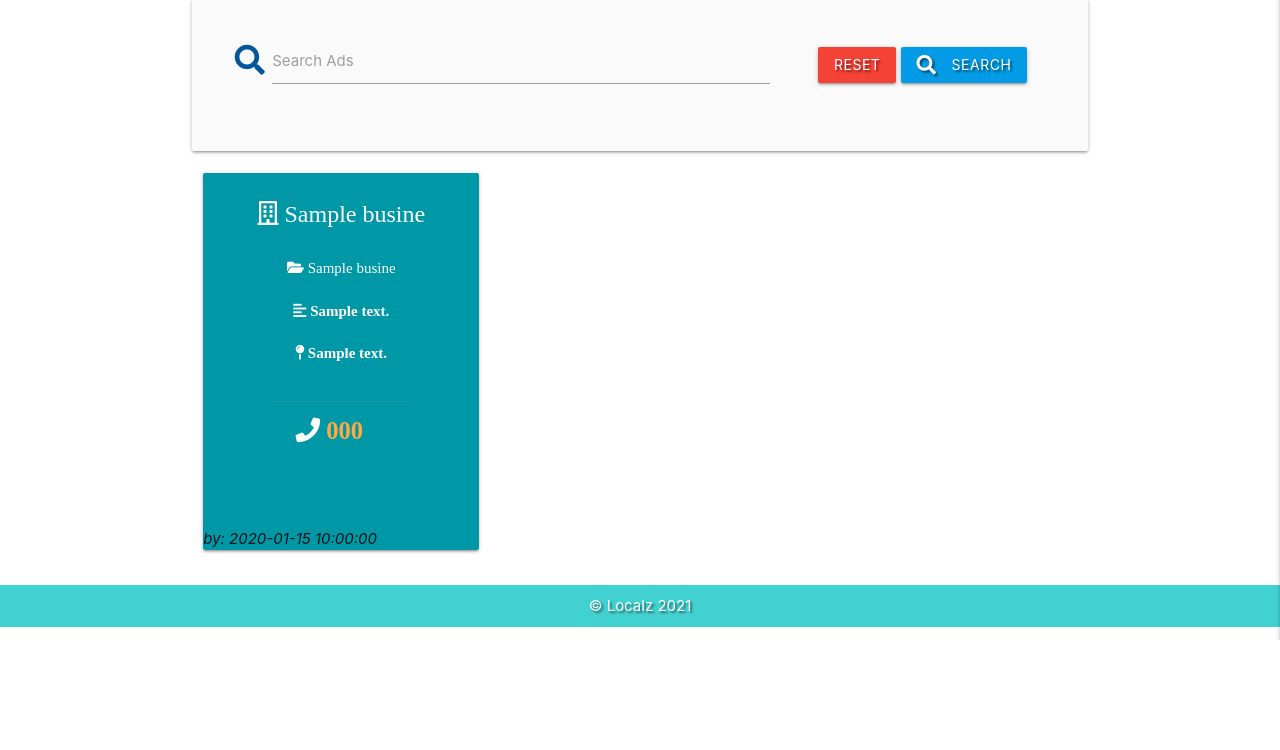
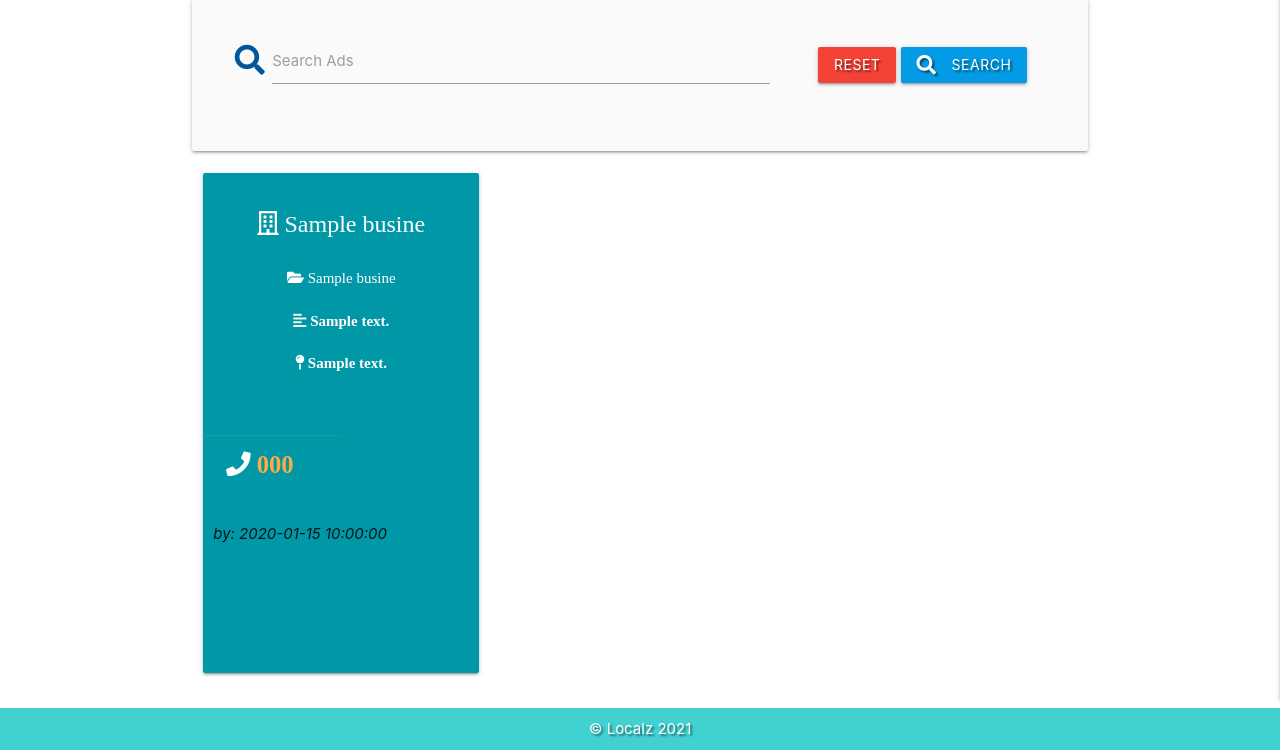
Before and after one commit to Code-Institute-Submissions/OluwafemiAwosanya-LOCALZ_AugResub, a Flask app: page / in a window 1280 px wide. Shown: the part 160-910 px from the top of the page. Before the commit the page ends 800 px from the top, so only its background shows below. Run offline with Flask 2, Linux system fonts and the light colour scheme; a database or web service that is not in the repository returns one stand-in record (values such as "Sample title"); some libraries are stand-ins or nearby versions.

Commit message:
Added css to card class

```diff
--- a/static/css/style.css
+++ b/static/css/style.css
@@ -5,6 +5,13 @@
 .flashes h4 {
     line-height: 2;
 }
+
+.card {
+    padding: 10px;
+    height:500px;
+    width: 100%;
+}
+
 
 .btn-small {
     margin: 2px;
--- a/templates/business.html
+++ b/templates/business.html
@@ -39,11 +39,12 @@
                       <div class="row">
                           <p class="fas fas fa-map-pin"> {{ ad.ad_address }} </p>
                       </div>
-                      <div class="row">
-                          <h5 class="card-action fas fa-phone">
-                              <a href="{{ ad.ad_telephone }}">{{ ad.ad_telephone }}</a>
-                          </h5>
-                      </div>
+                  </div>
+
+                  <div class="row">
+                    <h5 class="card-action fas fa-phone">
+                        <a href="{{ ad.ad_telephone }}">{{ ad.ad_telephone }}</a>
+                    </h5>
                   </div>
 
                     {% if session.user|lower == ad.created_by|lower %}
```
